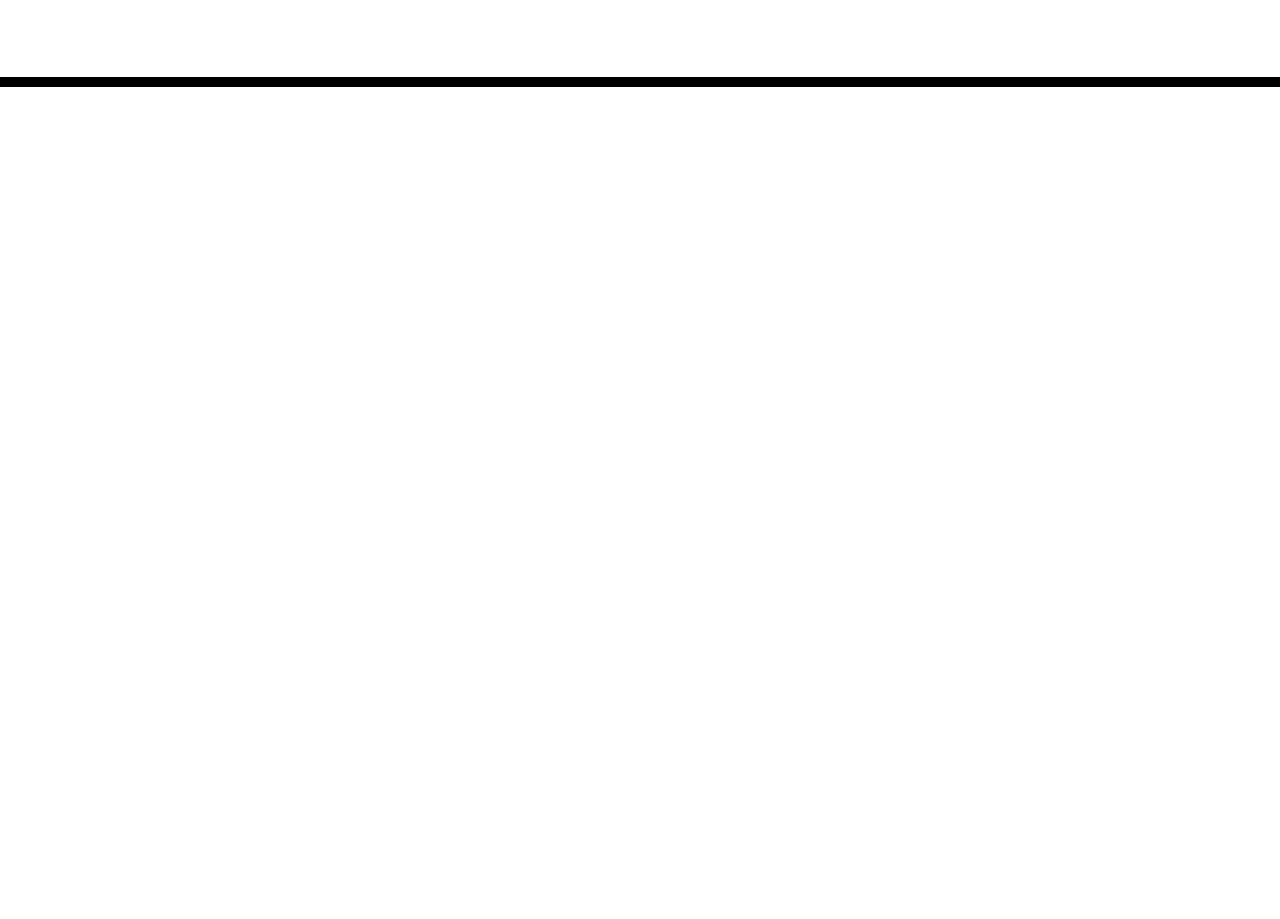
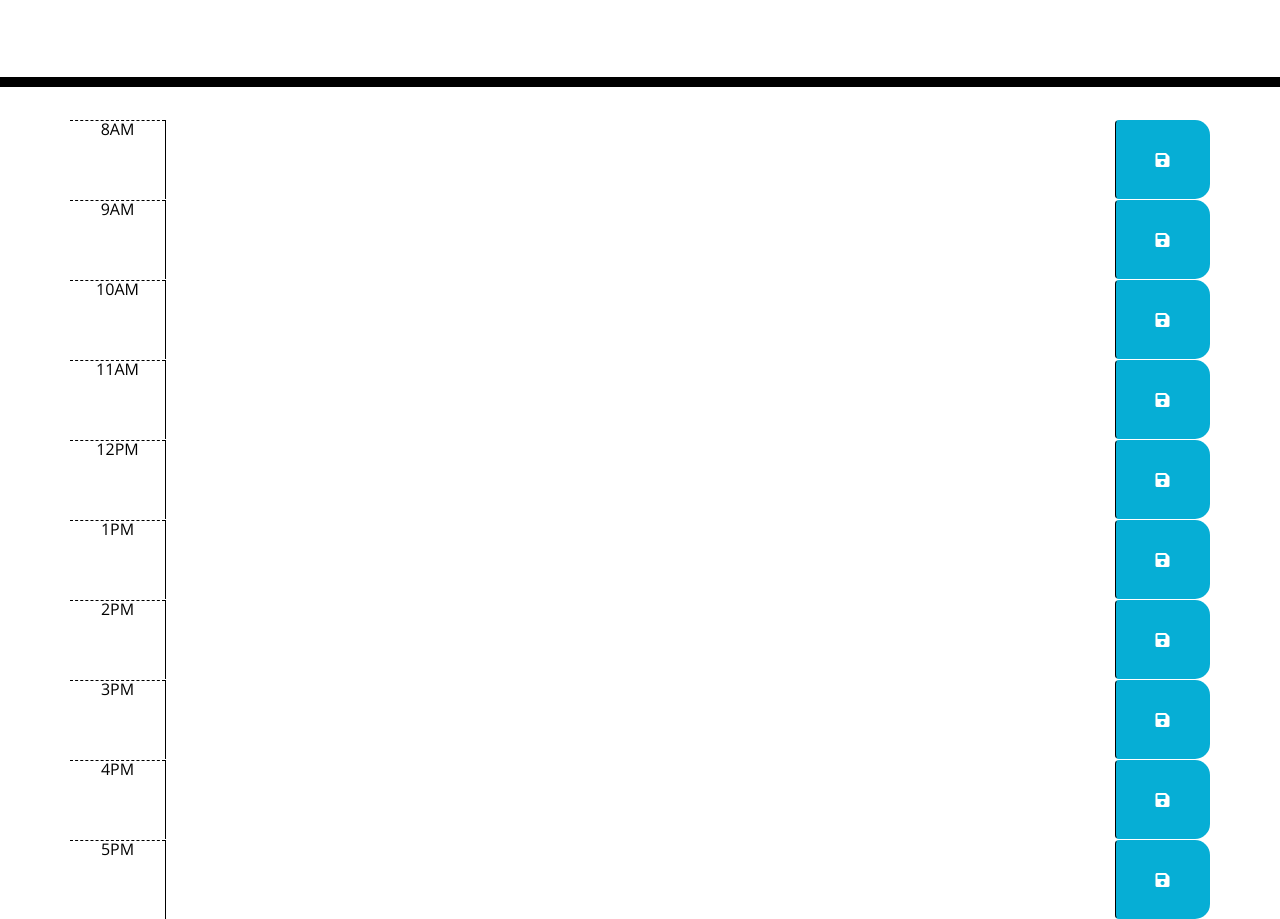
Before and after one commit to ehamzapour/Work-Day-Scheduler, a plain HTML site: page Develop/index.html in a window 1280 px wide. Shown: the part 181-1100 px from the top of the page. Before the commit the page ends 800 px from the top, so only its background shows below. Drawn offline with nearby package versions, Linux system fonts and the light colour scheme.

Commit message:
added the time blocks to index.html

```diff
--- a/Develop/index.html
+++ b/Develop/index.html
@@ -1,24 +1,22 @@
 <!DOCTYPE html>
 <html lang="en">
+
   <head>
     <meta charset="UTF-8" />
     <meta name="viewport" content="width=device-width, initial-scale=1.0" />
     <meta http-equiv="X-UA-Compatible" content="ie=edge" />
     <link
       rel="stylesheet"
-      href="https://stackpath.bootstrapcdn.com/bootstrap/4.3.1/css/bootstrap.min.css"
-    />
+      href="https://stackpath.bootstrapcdn.com/bootstrap/4.3.1/css/bootstrap.min.css"/>
     <link
       rel="stylesheet"
       href="https://use.fontawesome.com/releases/v5.8.1/css/all.css"
       integrity="sha384-50oBUHEmvpQ+1lW4y57PTFmhCaXp0ML5d60M1M7uH2+nqUivzIebhndOJK28anvf"
-      crossorigin="anonymous"
-    />
+      crossorigin="anonymous"/>
     <link
       href="https://fonts.googleapis.com/css?family=Open+Sans&display=swap"
-      rel="stylesheet"
-    />
-    <link rel="stylesheet" href="style.css" />
+      rel="stylesheet"/>
+    <link rel="stylesheet" href="style.css"/>
     <title>Work Day Scheduler</title>
   </head>
 
@@ -28,8 +26,71 @@
       <p class="lead">A simple calendar app for scheduling your work day</p>
       <p id="currentDay" class="lead"></p>
     </header>
+
     <div class="container">
+
       <!-- Timeblocks go here -->
+
+      <div id="hour8" class="row time-block">
+        <div class="col-md-1 hour">8AM</div>
+        <textarea class="col-md-10 description"> </textarea>
+        <button class="btn saveBtn col-md-1"><i class="fas fa-save"></i></button>
+      </div>
+
+      <div id="hour9" class="row time-block">
+        <div class="col-md-1 hour">9AM</div>
+        <textarea class="col-md-10 description"> </textarea>
+        <button class="btn saveBtn col-md-1"><i class="fas fa-save"></i></button>
+      </div>
+
+      <div id="hour10" class="row time-block">
+        <div class="col-md-1 hour">10AM</div>
+        <textarea class="col-md-10 description"> </textarea>
+        <button class="btn saveBtn col-md-1"><i class="fas fa-save"></i></button>
+      </div>
+
+      <div id="hour11" class="row time-block">
+        <div class="col-md-1 hour">11AM</div>
+        <textarea class="col-md-10 description"> </textarea>
+        <button class="btn saveBtn col-md-1"><i class="fas fa-save"></i></button>
+      </div>
+
+      <div id="hour12" class="row time-block">
+        <div class="col-md-1 hour">12PM</div>
+        <textarea class="col-md-10 description"> </textarea>
+        <button class="btn saveBtn col-md-1"><i class="fas fa-save"></i></button>
+      </div>
+
+      <div id="hour1" class="row time-block">
+        <div class="col-md-1 hour">1PM</div>
+        <textarea class="col-md-10 description"> </textarea>
+        <button class="btn saveBtn col-md-1"><i class="fas fa-save"></i></button>
+      </div>
+
+      <div id="hour2" class="row time-block">
+        <div class="col-md-1 hour">2PM</div>
+        <textarea class="col-md-10 description"> </textarea>
+        <button class="btn saveBtn col-md-1"><i class="fas fa-save"></i></button>
+      </div>
+
+      <div id="hour3" class="row time-block">
+        <div class="col-md-1 hour">3PM</div>
+        <textarea class="col-md-10 description"> </textarea>
+        <button class="btn saveBtn col-md-1"><i class="fas fa-save"></i></button>
+      </div>
+
+      <div id="hour4" class="row time-block">
+        <div class="col-md-1 hour">4PM</div>
+        <textarea class="col-md-10 description"> </textarea>
+        <button class="btn saveBtn col-md-1"><i class="fas fa-save"></i></button>
+      </div>
+
+      <div id="hour5" class="row time-block">
+        <div class="col-md-1 hour">5PM</div>
+        <textarea class="col-md-10 description"> </textarea>
+        <button class="btn saveBtn col-md-1"><i class="fas fa-save"></i></button>
+      </div>
+
     </div>
 
     <script src="https://code.jquery.com/jquery-3.4.1.min.js"></script>
```
